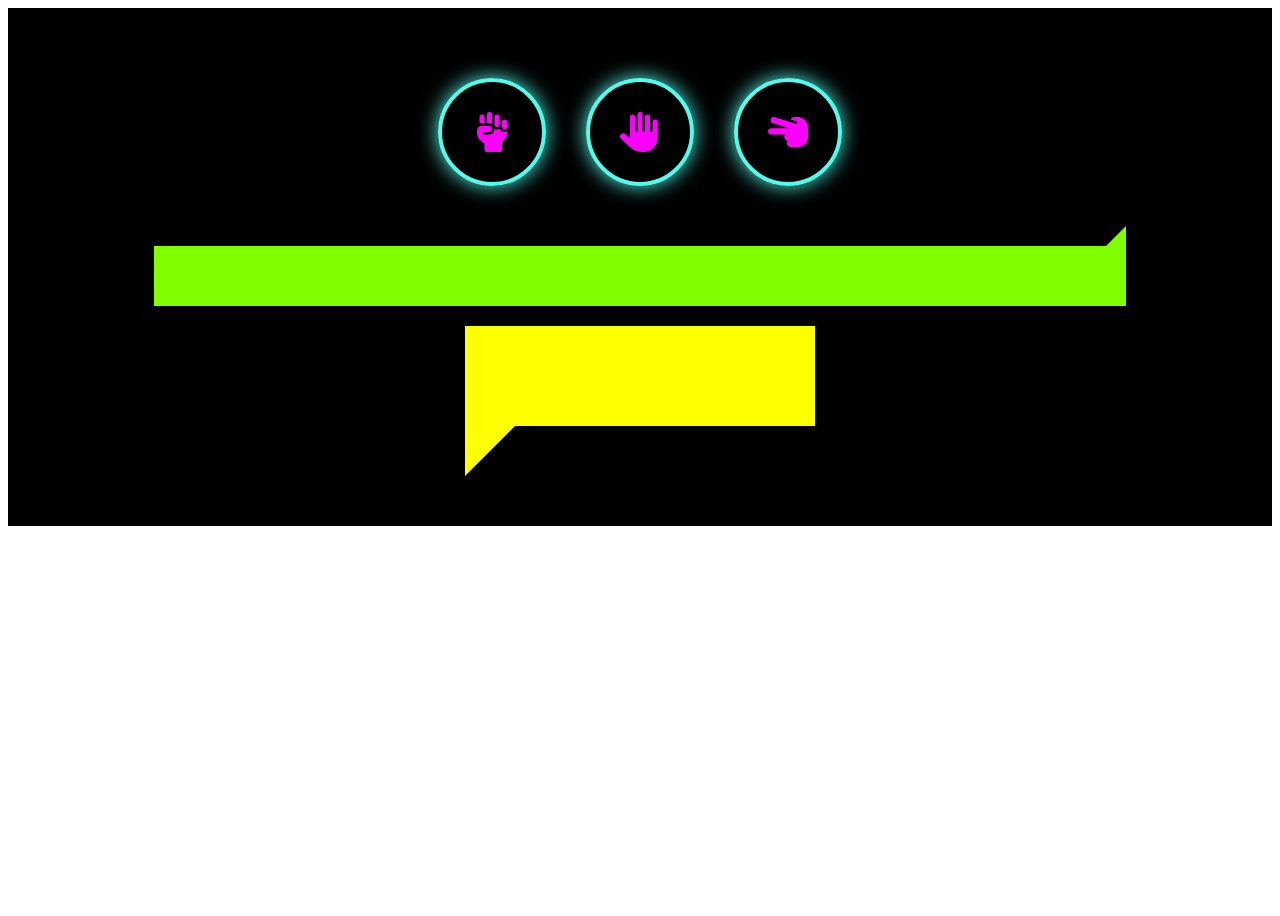
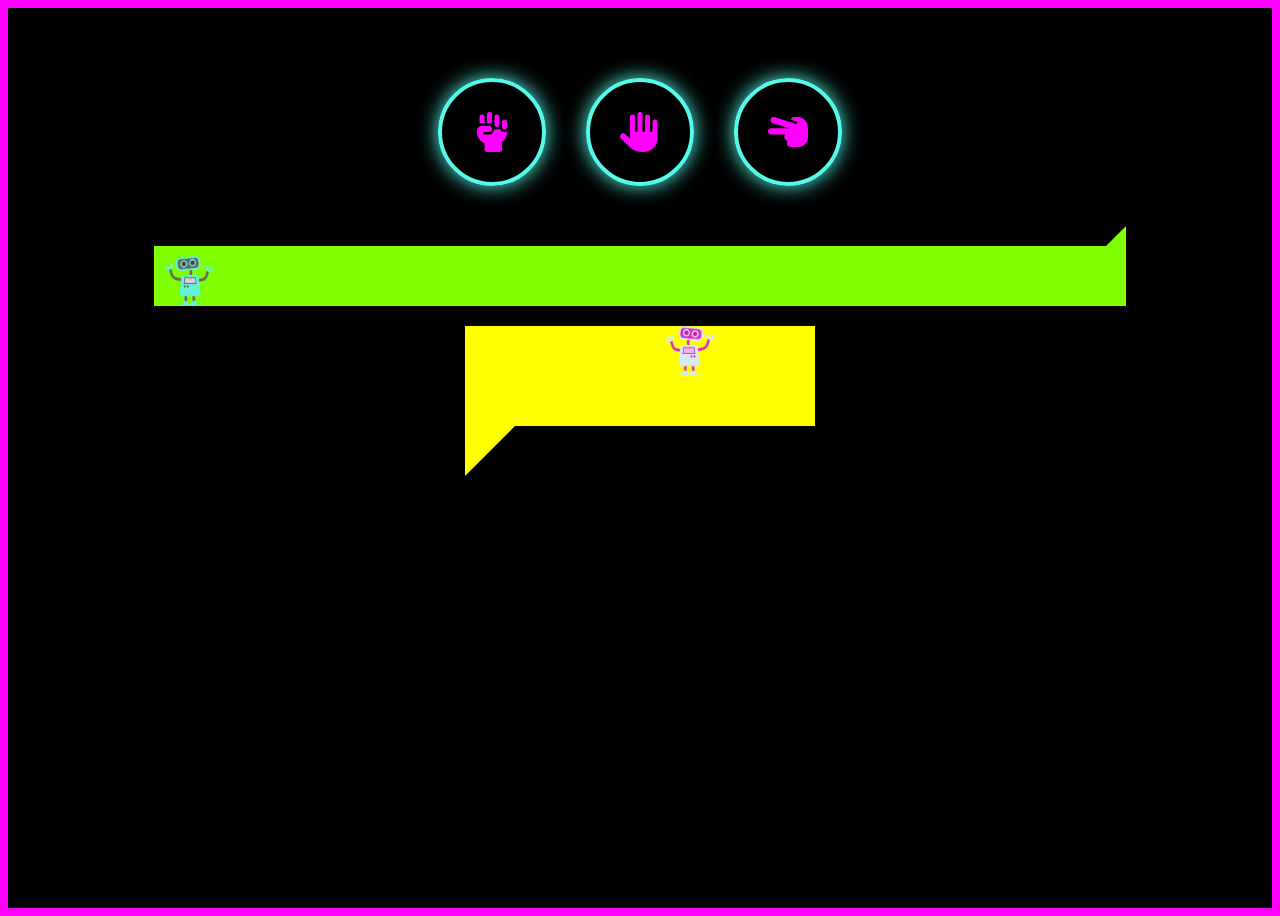
Before and after one commit to tagitsu/javascript-prework, a website: page index.html in a window 1280 px wide. Before the commit the page ends 800 px from the top, so only its background shows below. Drawn offline with Linux system fonts and the light colour scheme.

Commit message:
Add robots to message and result sections

```diff
--- a/index.html
+++ b/index.html
@@ -16,8 +16,12 @@
 			<div id="button-paper" class="button"><i class="fa-solid fa-hand button__icon utton__icon--paper"></i></div>
 			<div id="button-scissors" class="button"><i class="fa-solid fa-hand-scissors button__icon utton__icon--scissors"></i></i></div>
 		</div>
-		<div id="messages" class="messages"></div>
-		<div id="results" class="results"></div>
+		<div id="messages" class="messages">
+			<img class="robot robot--message" src="images/pngegg.png" alt="cartoon turquoise robot">
+		</div>
+		<div id="results" class="results">
+			<img class="robot robot--result" src="images/pngegg2.png" alt="cartoon pink robot">
+		</div>
 	</div>
 	<script src="js/functions.js"></script>
 	<script src="js/script.js"></script>
--- a/sass/style.scss
+++ b/sass/style.scss
@@ -1,4 +1,9 @@
+body {
+    background-color: fuchsia;
+}
+
 .container {
+    height: 100vh;
     padding: 50px;
     display: flex;
     flex-direction: column;
@@ -61,3 +66,9 @@
     line-height: 3;
 
 }
+
+.robot {
+    width: 50px;
+    height: 50px;
+    position: absolute;
+}
```
Also changed, not shown: css/style.css, images/pngegg.png (added), images/pngegg2.png (added), 1 other file.
